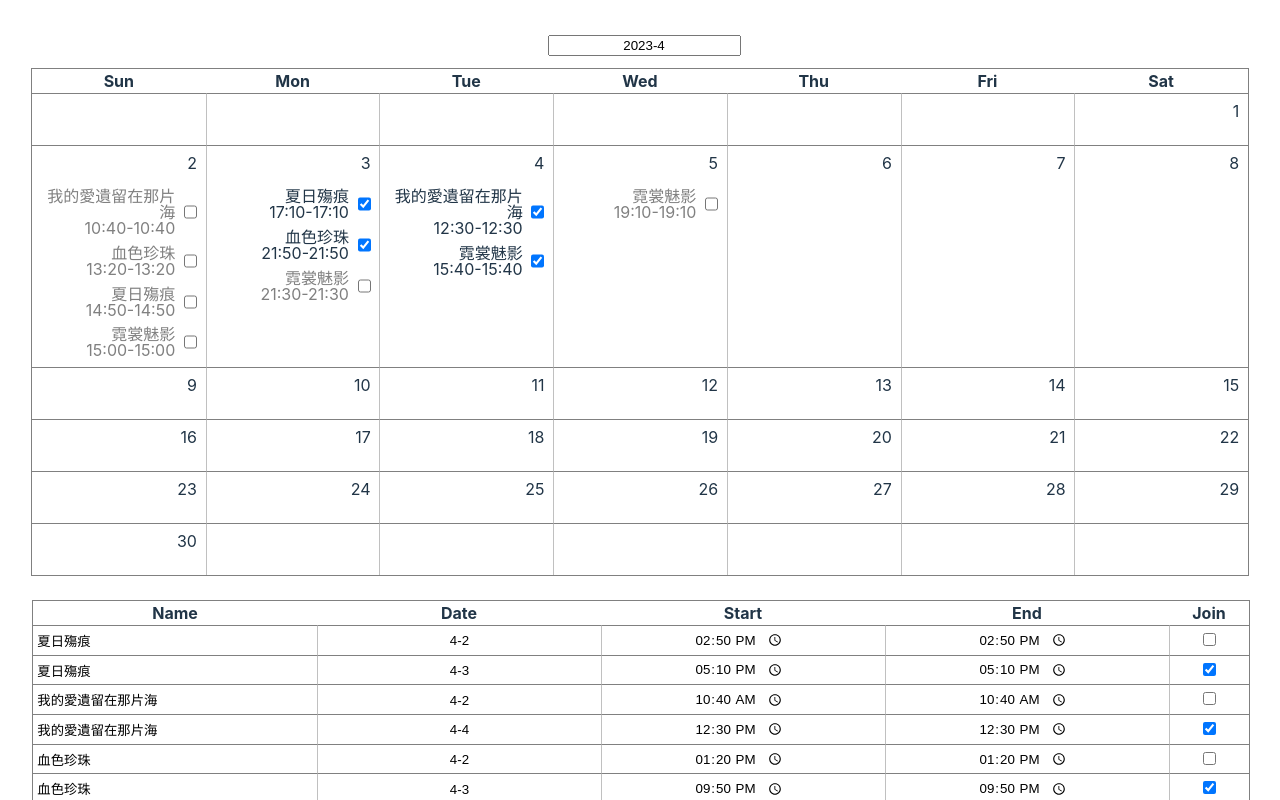
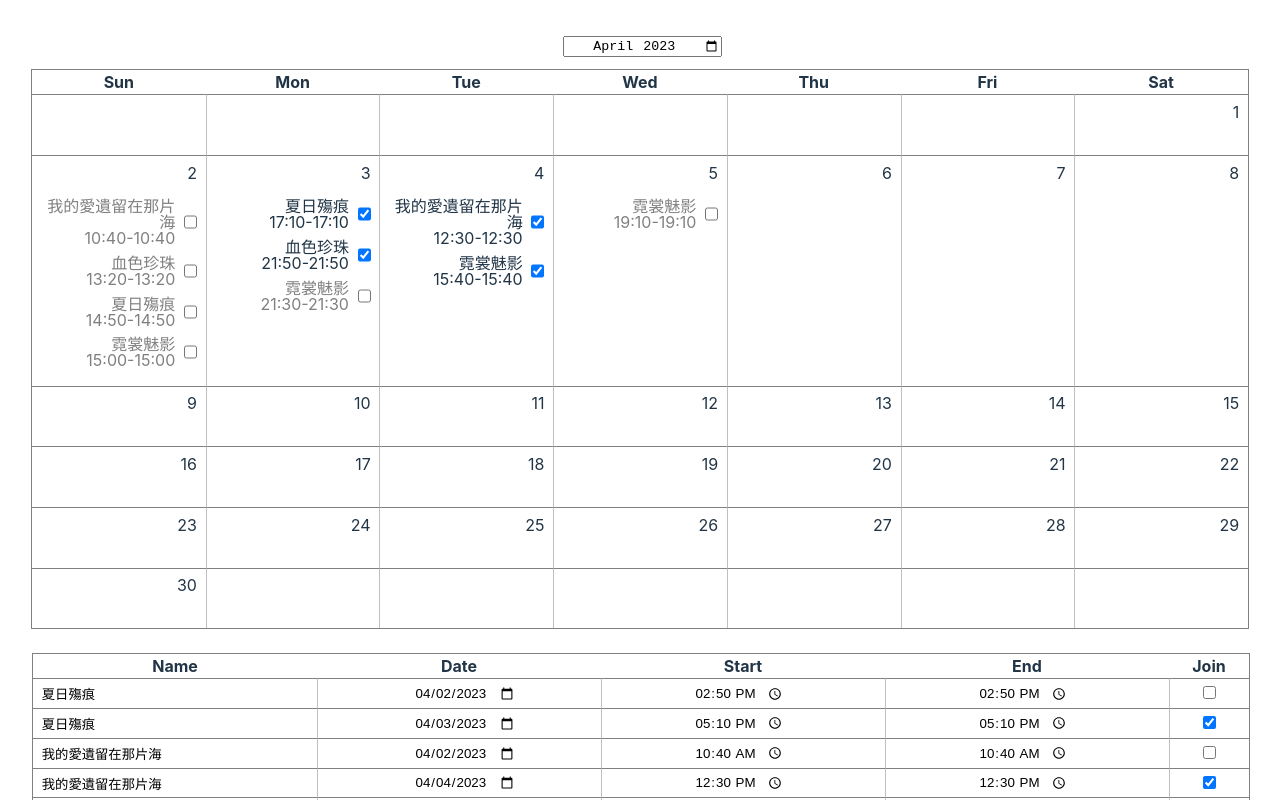
Before and after one commit to nepikn/schedule-film-fest, a React (Vite) app: page / in a window 1280 px wide. Shown: the top 800 px of the page. Built offline with nearby package versions, Linux system fonts and the light colour scheme.

Commit message:
type date, month

```diff
--- a/src/Calendar.css
+++ b/src/Calendar.css
@@ -28,6 +28,10 @@
 
       > * {
         padding: 1ex;
+
+        &.agenda {
+          padding-bottom: 2ex;
+        }
       }
     }
   }
--- a/src/Calendar.tsx
+++ b/src/Calendar.tsx
@@ -7,8 +7,8 @@ import {
   endOfMonth,
   endOfWeek,
   isSameDay,
+  format,
 } from "date-fns";
-// import { AgGridReact } from "ag-grid-react";
 import "./Calendar.css";
 import FilmInfo from "./FilmInfo";
 import { Input } from "./Table";
@@ -29,9 +29,9 @@ export default function Calendar({ filmInfos }: { filmInfos: FilmInfo[] }) {
     <div className="calendar">
       <label>
         <input
-          type="text"
+          type="month"
           defaultValue={
-            monthStart.getFullYear() + "-" + (monthStart.getMonth() + 1)
+            format(monthStart, "yyyy-MM")
           }
           onChange={(e) => setMonthStart(new Date(e.target.value))}
         />
--- a/src/FilmInfo.ts
+++ b/src/FilmInfo.ts
@@ -46,7 +46,7 @@ export default class FilmInfo {
   }
 
   get date() {
-    return format(this.timeStart, "M-d");
+    return format(this.timeStart, "yyyy-MM-dd");
   }
   set date(val) {
     const [month, day] = val.split("-");
--- a/src/Table.css
+++ b/src/Table.css
@@ -10,7 +10,7 @@
 
 .cell {
   line-height: 1;
-  padding: 0.5ex;
+  padding: 0.5ex 1ex;
 
   &:has(input:focus) {
     box-shadow: inset 0 0 3px gray;
@@ -29,11 +29,15 @@
     text-align: start;
   }
 
+  &[type="date"],
   &[type="time"] {
     font-family: Arial, Helvetica, sans-serif;
     flex-direction: row-reverse;
-    gap: 1ex;
-    margin-inline-start: -8px;
     width: initial;
   }
+
+  &[type="time"] {
+    margin-inline-start: -8px;
+    gap: 1ex;
+  }
 }
--- a/src/Table.tsx
+++ b/src/Table.tsx
@@ -46,6 +46,8 @@ export function Input({ name, info }: Input) {
       type={
         name == "start" || name == "end"
           ? "time"
+          : name == "date"
+          ? "date"
           : name == "join"
           ? "checkbox"
           : "string"
```
